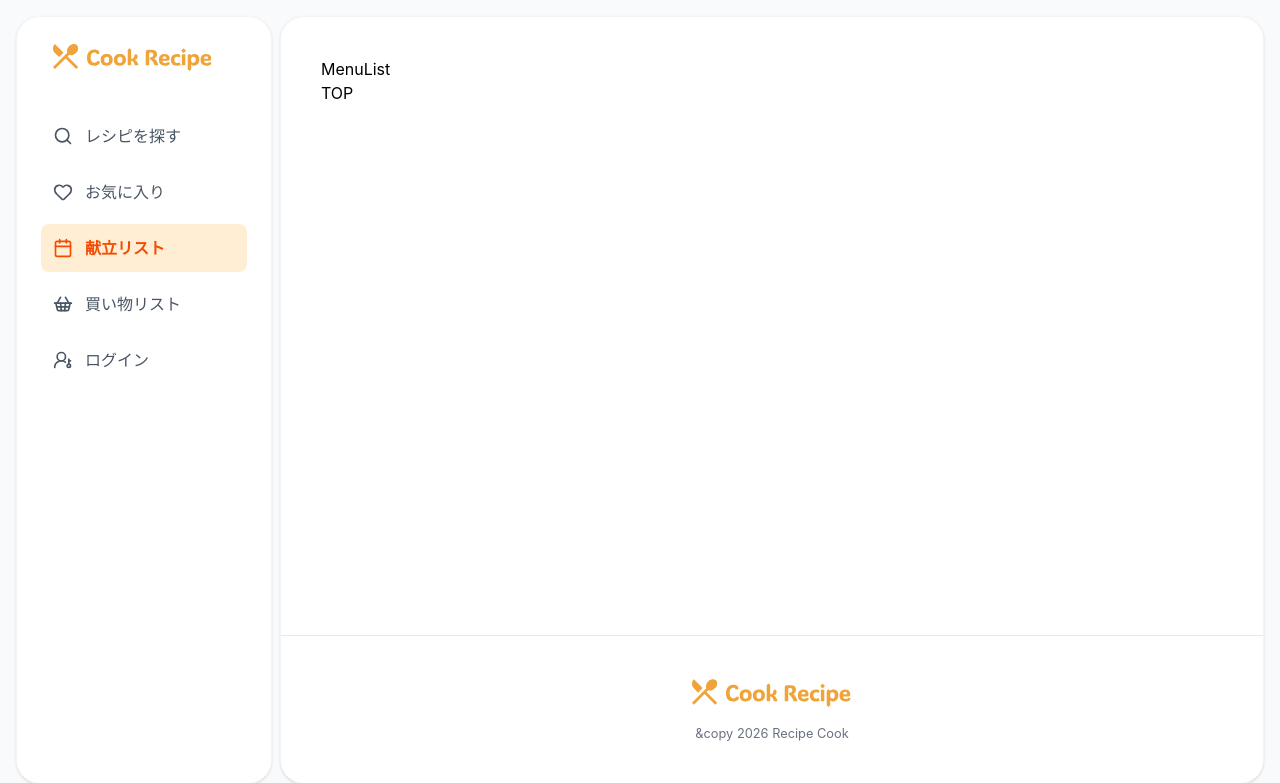
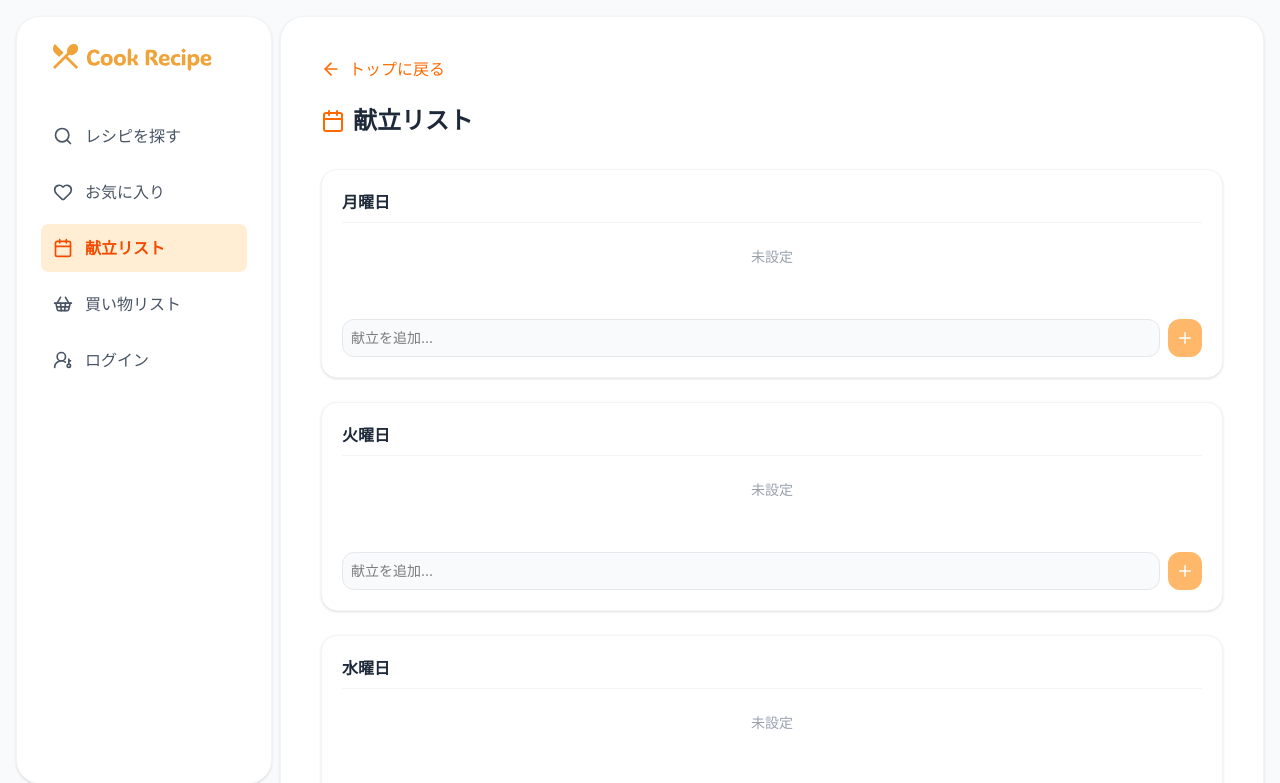
Before and after one commit to rnum-1995/portfolio, a React (Vite) app in the folder recipe-site/: page /menu_list in a window 1280 px wide. Shown: the top 783 px of the page. Built offline with nearby package versions, Linux system fonts and the light colour scheme.

Commit message:
メニューリストの雛形を作成

```diff
--- a/recipe-site/src/pages/MenuList.jsx
+++ b/recipe-site/src/pages/MenuList.jsx
@@ -1,11 +1,114 @@
-import { Link } from "react-router"
-import { ROUTES } from "../const"
+import { useState } from 'react';
+import { Link } from 'react-router-dom';
+import { ArrowLeft, Calendar, Plus, Trash2 } from 'lucide-react';
+
+// 曜日データ
+const DAYS = ['月曜日', '火曜日', '水曜日', '木曜日', '金曜日', '土曜日', '日曜日'];
 
 export default function MenuList() {
+    // 各曜日の献立を管理
+    const [menus, setMenus] = useState(
+        DAYS.reduce((acc, day) => {
+            acc[day] = [];
+            return acc;
+        }, {})
+    );
+
+    // 各曜日の入力欄を管理
+    const [inputValues, setInputValues] = useState(
+        DAYS.reduce((acc, day) => {
+            acc[day] = '';
+            return acc;
+        }, {})
+    );
+
+    // 献立を追加
+    const addMenu = (day) => {
+        if (inputValues[day].trim() === '') return;
+        const newMenu = {
+            id: Date.now(),
+            text: inputValues[day]
+        };
+        setMenus({
+            ...menus,
+            [day]: [...menus[day], newMenu]
+        });
+        setInputValues({ ...inputValues, [day]: '' });
+    };
+
+    // 献立を削除
+    const deleteMenu = (day, id) => {
+        setMenus({
+            ...menus,
+            [day]: menus[day].filter(menu => menu.id !== id)
+        });
+    };
+
     return (
-        <>
-            <h1>MenuList</h1>
-            <Link to={ROUTES.TOP}>TOP</Link>
-        </>
-    )
+        <div className="mx-auto">
+            {/* 戻るボタン */}
+            <Link to="/" className="flex items-center gap-2 text-orange-500 mb-6 hover:underline">
+                <ArrowLeft size={20} />
+                <span>トップに戻る</span>
+            </Link>
+
+            {/* タイトル */}
+            <div className="flex items-center gap-2 mb-8">
+                <Calendar size={24} className="text-orange-500" />
+                <h1 className="text-2xl font-bold text-gray-800">献立リスト</h1>
+            </div>
+
+            {/* 曜日ごとのカード */}
+            <div className="grid grid-cols-1 gap-6">
+                {DAYS.map((day) => (
+                    <section key={day} className="bg-white rounded-2xl shadow-sm border border-gray-100 p-5">
+                        {/* 曜日ヘッダー */}
+                        <h2 className="font-bold text-gray-800 mb-4 pb-2 border-b border-gray-100">
+                            {day}
+                        </h2>
+
+                        {/* 献立リスト */}
+                        <ul className="flex flex-col gap-2 mb-4 min-h-16">
+                            {menus[day].length > 0 ? (
+                                menus[day].map((menu) => (
+                                    <li
+                                        key={menu.id}
+                                        className="flex items-center justify-between p-2 bg-orange-50 rounded-xl"
+                                    >
+                                        <span className="text-gray-700 text-sm font-medium">{menu.text}</span>
+                                        <button
+                                            onClick={() => deleteMenu(day, menu.id)}
+                                            className="text-gray-400 hover:text-red-500 transition p-1"
+                                        >
+                                            <Trash2 size={16} />
+                                        </button>
+                                    </li>
+                                ))
+                            ) : (
+                                <p className="text-gray-400 text-sm text-center py-2">未設定</p>
+                            )}
+                        </ul>
+
+                        {/* 入力エリア */}
+                        <div className="flex gap-2">
+                            <input
+                                type="text"
+                                value={inputValues[day]}
+                                onChange={(e) => setInputValues({ ...inputValues, [day]: e.target.value })}
+                                onKeyDown={(e) => e.key === 'Enter' && addMenu(day)}
+                                placeholder="献立を追加..."
+                                className="flex-1 p-2 text-sm border border-gray-200 bg-gray-50 rounded-xl focus:outline-orange-400"
+                            />
+                            <button
+                                onClick={() => addMenu(day)}
+                                className="bg-orange-300 text-white p-2 rounded-xl hover:bg-orange-400 transition"
+                            >
+                                <Plus size={18} />
+                            </button>
+                        </div>
+                    </section>
+                ))}
+            </div>
+        </div>
+    );
 }
```
